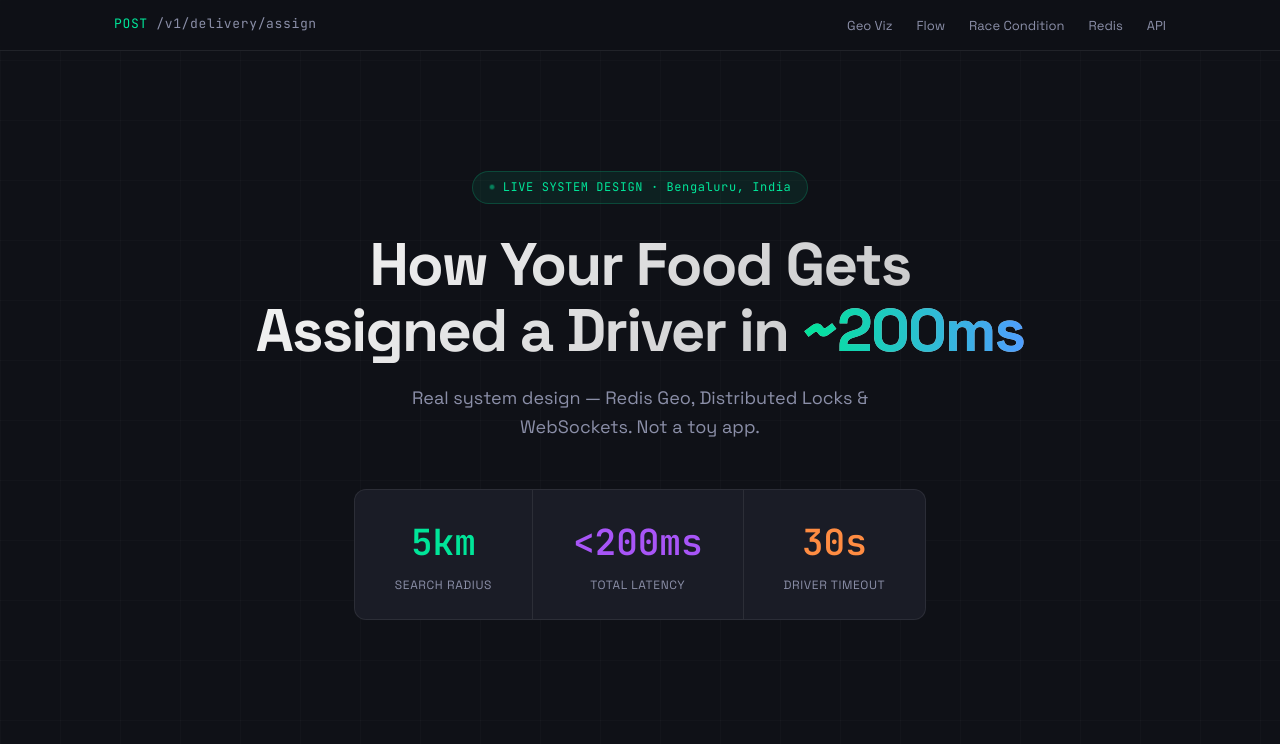
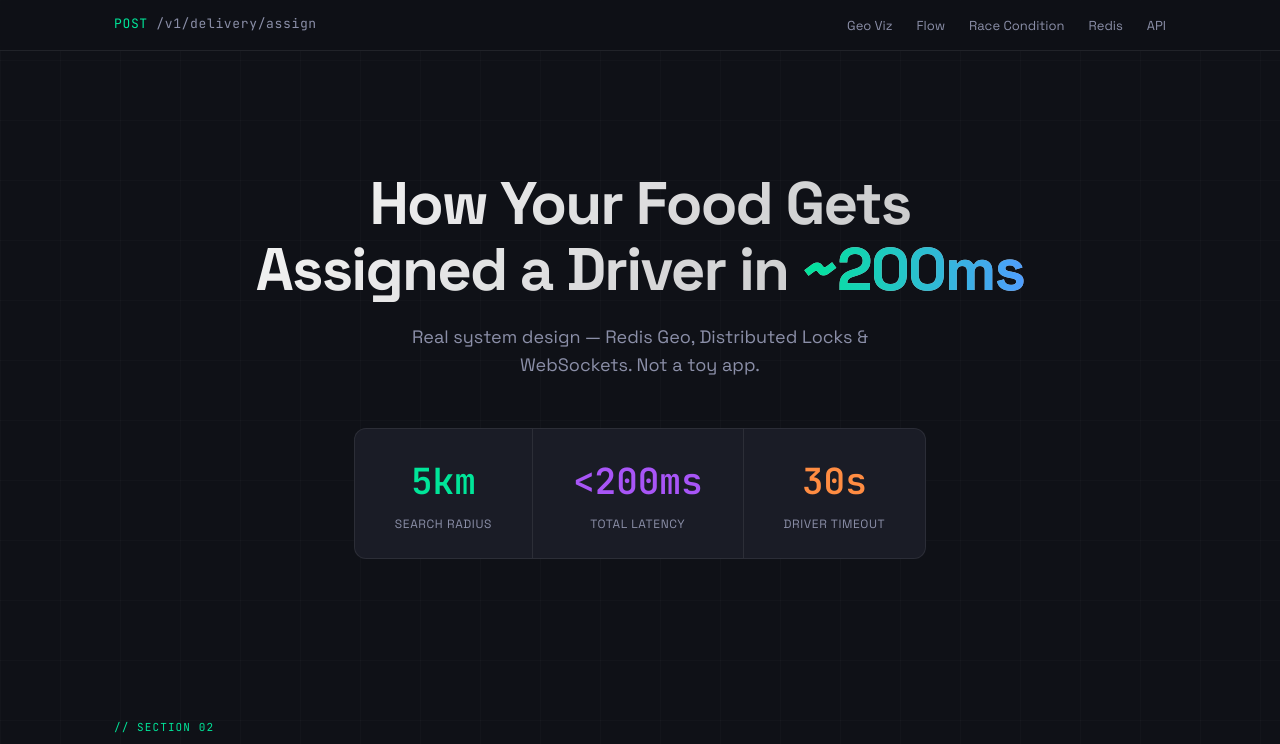
Before and after one commit to Rishabhjain0612/Assign-Delibery-Partner, a plain HTML site: page index.html in a window 1280 px wide. Shown: the top 744 px of the page. Drawn offline with Linux system fonts and the light colour scheme.

Commit message:
Update index.html

```diff
--- a/index.html
+++ b/index.html
@@ -492,7 +492,7 @@
 <!-- HERO -->
 <section class="hero">
   <div class="wrap">
-    <div class="hero-badge"><div class="badge-dot"></div>LIVE SYSTEM DESIGN · Bengaluru, India</div>
+    <!-- <div class="hero-badge"><div class="badge-dot"></div>LIVE SYSTEM DESIGN · Bengaluru, India</div> -->
     <h1>How Your Food Gets<br>Assigned a Driver in <em>~200ms</em></h1>
     <p>Real system design — Redis Geo, Distributed Locks &amp; WebSockets. Not a toy app.</p>
     <div class="stats-row">
```
